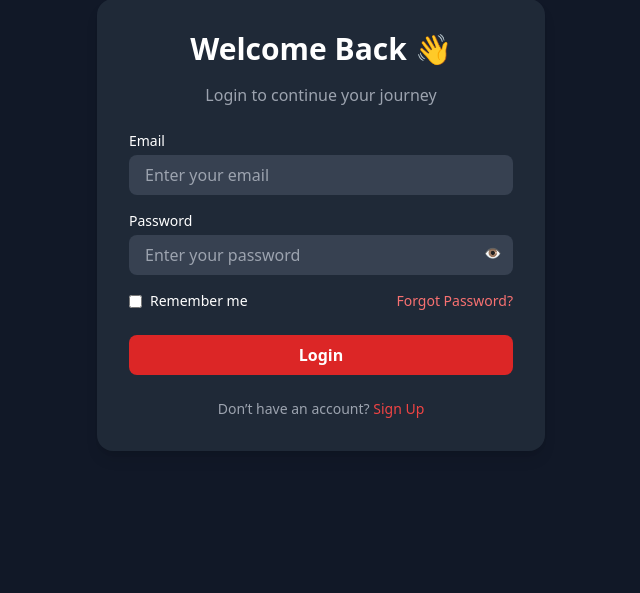
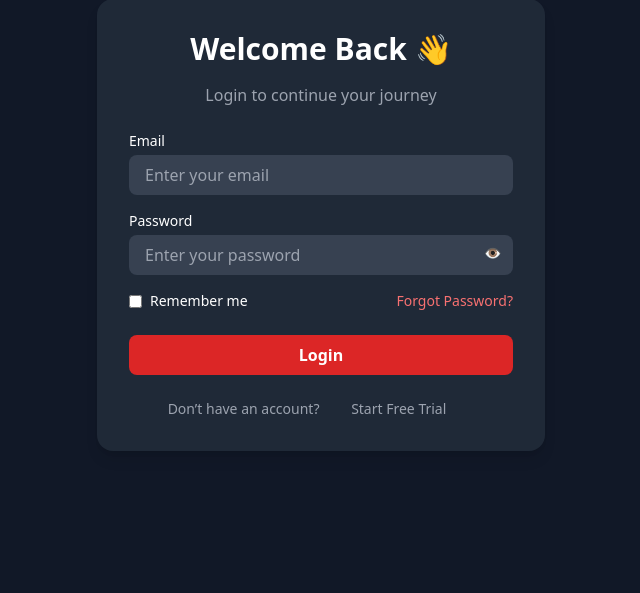
Before and after one commit to trinath06183/ironjaw, a Django app: page /login/ in a window 1280 px wide. Shown: the part 175-768 px from the top of the page, without its empty margins (319-959 px from the left). Run offline with Django 5.2, Linux system fonts and the light colour scheme; some libraries are stand-ins or nearby versions.

Commit message:
updating the register button in login page

```diff
--- a/templates/login_page.html
+++ b/templates/login_page.html
@@ -67,7 +67,7 @@
       <!-- Footer -->
       <p class="text-sm text-gray-400 text-center mt-6">
         Don’t have an account?
-        <a href="#" class="text-red-500 hover:underline">Sign Up</a>
+        <a href="/start_free/" class="btn-primary px-7 py-2 rounded text-sm">Start Free Trial</a>
       </p>
 
     </div>
```
